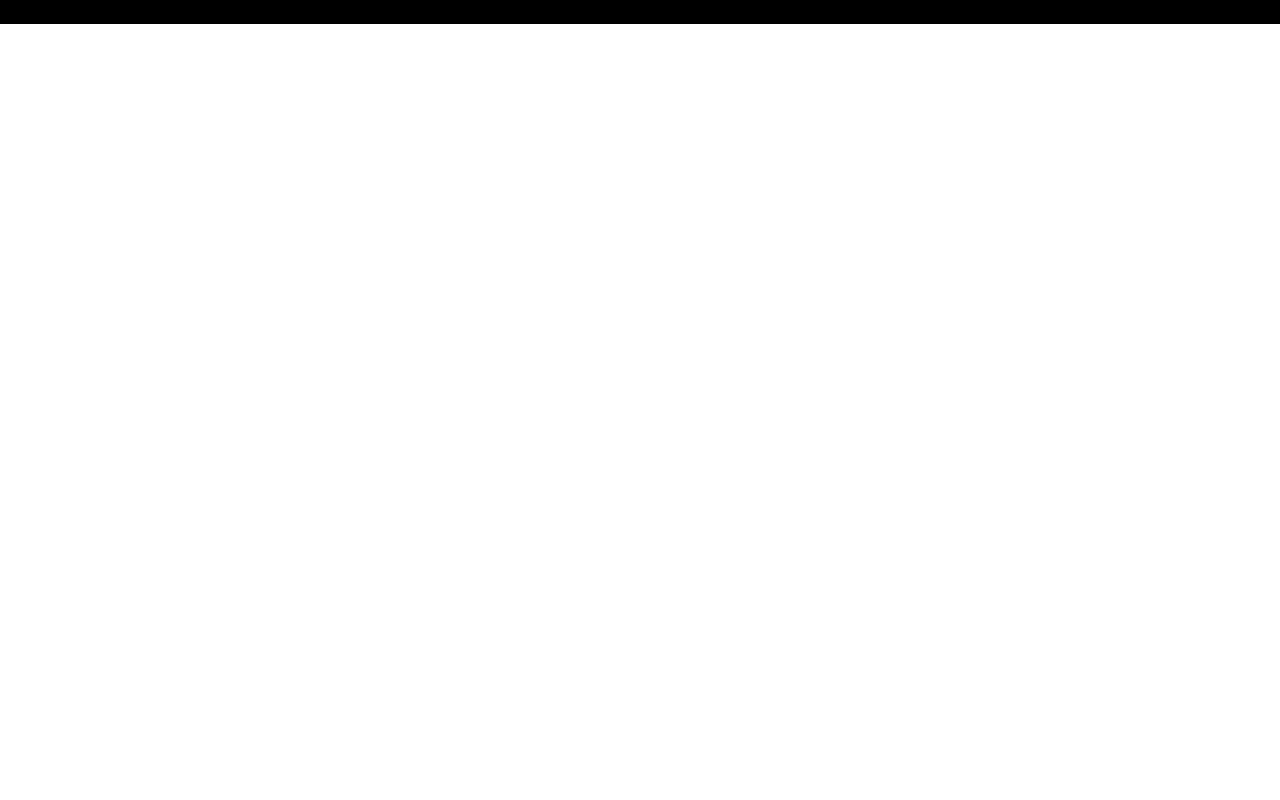
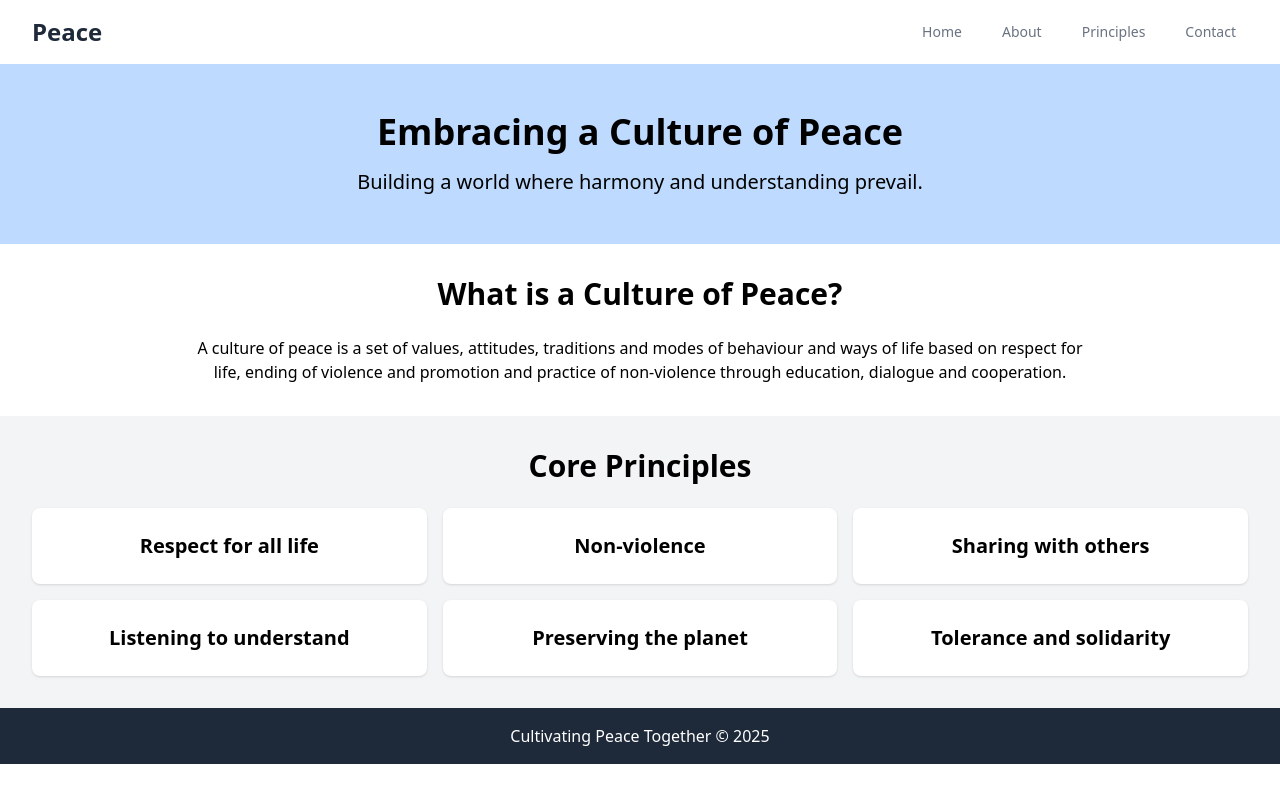
Before and after one commit to leopalatto20/servicio_social, a React (Vite) app: page / in a window 1280 px wide. Built offline with nearby package versions, Linux system fonts and the light colour scheme.

Commit message:
Boilerplate de la landing page

```diff
--- a/src/App.jsx
+++ b/src/App.jsx
@@ -1,10 +1,19 @@
-import { useState } from "react";
-import "@/index.css";
+import React from "react";
+import NavBar from "@/components/navBar";
+import Header from "@/components/Header";
+import About from "@/components/About";
+import Principles from "@/components/Principles";
+import Footer from "@/components/Footer";
+import "./index.css";
 
 function App() {
   return (
     <div>
-      <h1 className="bg-black">hola amigos</h1>
+      <NavBar />
+      <Header />
+      <About />
+      <Principles />
+      <Footer />
     </div>
   );
 }
--- /dev/null
+++ b/src/components/About.jsx
@@ -0,0 +1,12 @@
+import React from 'react';
+
+export default function About() {
+  return (
+    <section className="p-8">
+      <h2 className="text-3xl font-bold text-center mb-6">What is a Culture of Peace?</h2>
+      <p className="max-w-4xl mx-auto text-center">
+        A culture of peace is a set of values, attitudes, traditions and modes of behaviour and ways of life based on respect for life, ending of violence and promotion and practice of non-violence through education, dialogue and cooperation.
+      </p>
+    </section>
+  );
+}
--- /dev/null
+++ b/src/components/Footer.jsx
@@ -0,0 +1,9 @@
+import React from "react";
+
+export default function Footer() {
+  return (
+    <footer className="bg-gray-800 text-white text-center p-4">
+      <p>Cultivating Peace Together &copy; 2025</p>
+    </footer>
+  );
+}
--- /dev/null
+++ b/src/components/Header.jsx
@@ -0,0 +1,10 @@
+import React from 'react';
+
+export default function Header() {
+  return (
+    <header className="bg-blue-200 text-center p-12">
+      <h1 className="text-4xl font-bold">Embracing a Culture of Peace</h1>
+      <p className="text-xl mt-4">Building a world where harmony and understanding prevail.</p>
+    </header>
+  );
+}
--- /dev/null
+++ b/src/components/Principles.jsx
@@ -0,0 +1,25 @@
+import React from 'react';
+
+export default function Principles() {
+  const principles = [
+    "Respect for all life",
+    "Non-violence",
+    "Sharing with others",
+    "Listening to understand",
+    "Preserving the planet",
+    "Tolerance and solidarity"
+  ];
+
+  return (
+    <section className="bg-gray-100 p-8">
+      <h2 className="text-3xl font-bold text-center mb-6">Core Principles</h2>
+      <div className="grid md:grid-cols-3 gap-4 text-center">
+        {principles.map((principle, index) => (
+          <div key={index} className="bg-white p-6 rounded-lg shadow">
+            <h3 className="text-xl font-semibold">{principle}</h3>
+          </div>
+        ))}
+      </div>
+    </section>
+  );
+}
--- /dev/null
+++ b/src/components/navBar.jsx
@@ -0,0 +1,43 @@
+import React from "react";
+
+export default function NavBar() {
+  return (
+    <nav className="bg-white shadow-md">
+      <div className="max-w-7xl mx-auto px-4 sm:px-6 lg:px-8">
+        <div className="flex items-center justify-between h-16">
+          <div className="flex-shrink-0">
+            <span className="text-2xl font-bold text-gray-800">Peace</span>
+          </div>
+          <div className="hidden md:block">
+            <div className="ml-10 flex items-baseline space-x-4">
+              <a
+                href="#"
+                className="text-gray-500 hover:text-gray-700 px-3 py-2 rounded-md text-sm font-medium"
+              >
+                Home
+              </a>
+              <a
+                href="#"
+                className="text-gray-500 hover:text-gray-700 px-3 py-2 rounded-md text-sm font-medium"
+              >
+                About
+              </a>
+              <a
+                href="#"
+                className="text-gray-500 hover:text-gray-700 px-3 py-2 rounded-md text-sm font-medium"
+              >
+                Principles
+              </a>
+              <a
+                href="#"
+                className="text-gray-500 hover:text-gray-700 px-3 py-2 rounded-md text-sm font-medium"
+              >
+                Contact
+              </a>
+            </div>
+          </div>
+        </div>
+      </div>
+    </nav>
+  );
+}
```
